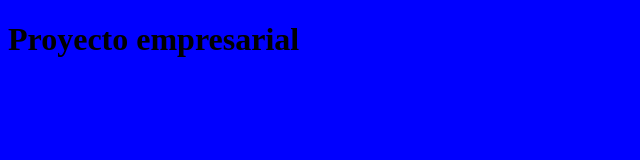
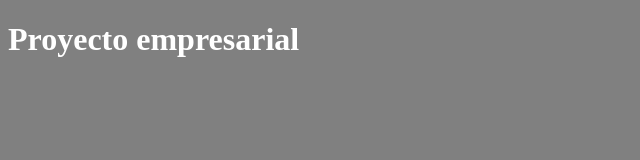
Before and after one commit to jluisgarcia/CursoGitPildoras, a plain HTML site: page index.html in a window 1280 px wide. Shown: the whole page, without its empty margins (0-640 px from the left). Drawn offline with Linux system fonts and the light colour scheme.

Commit message:
negrita y color blanco

```diff
--- a/css/estilos.css
+++ b/css/estilos.css
@@ -1,3 +1,5 @@
 body {
-  background-color: blue;
+  background-color: grey;
+  font-weight: bold;
+  color: white;
 }
```
